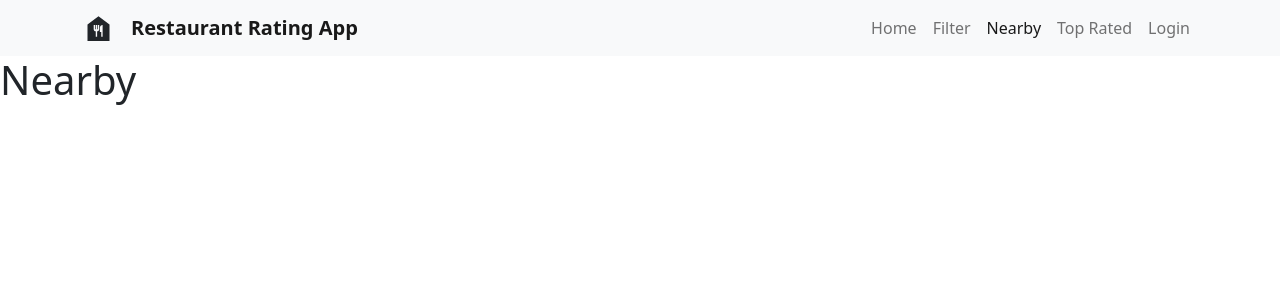
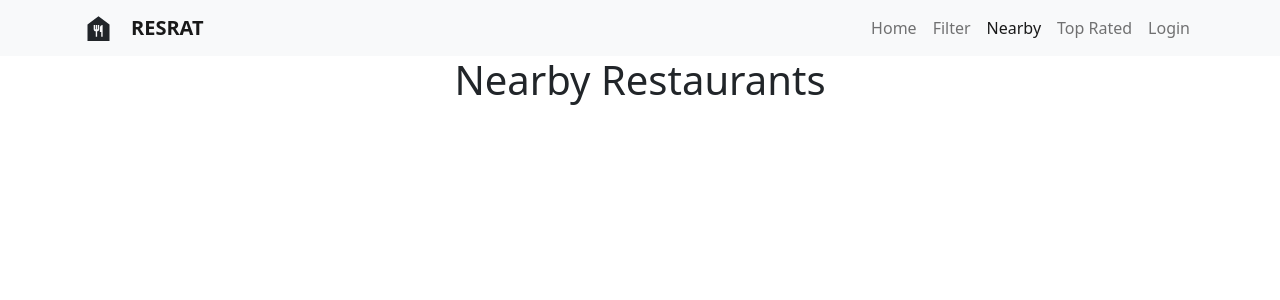
Before and after one commit to rba1aji/restoview, a React (Create React App) app: page /near-by-restaurants in a window 1280 px wide. Shown: the top 300 px of the page. Built offline with nearby package versions, Linux system fonts and the light colour scheme.

Commit message:
2 files modified

```diff
--- a/src/components/Header.js
+++ b/src/components/Header.js
@@ -18,8 +18,8 @@ export default function Header() {
             style={{ fontWeight: 'bold' }}
             className="h1 mb-0 ps-3 me-auto"
           >
-            {/* ResRat */}
-            Restaurant Rating App
+            RESRAT
+            {/* Restaurant Rating App */}
           </Navbar.Brand>
           <Navbar.Toggle aria-controls="responsive-navbar-nav" />
           <Navbar.Collapse id="responsive-navbar-nav">
--- a/src/pages/Nearby/index.js
+++ b/src/pages/Nearby/index.js
@@ -1,6 +1,6 @@
 import React from 'react';
 export default function Nearby(){
   return(
-    <h1>Nearby</h1>
+    <h1 className="text-center">Nearby Restaurants</h1>
   );
 }
```
